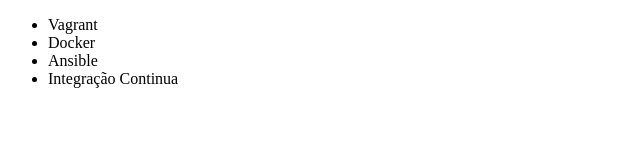
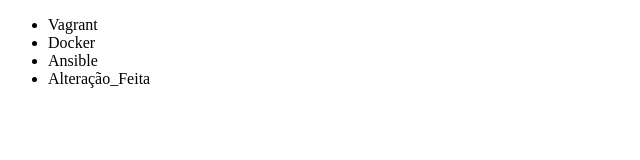
Before and after one commit to wagner-achcar/aulas_alura, a plain HTML site: page index.html in a window 1280 px wide. Shown: the full height of the page, 0-640 px from the left. Drawn offline with Linux system fonts and the light colour scheme.

Commit message:
Alteração feita no ultimo link <Alteração_Feita>

```diff
--- a/index.html
+++ b/index.html
@@ -9,7 +9,7 @@
         <li>Vagrant</li>
         <li>Docker</li>
         <li>Ansible</li>
-        <li>Integração Continua</li>
+        <li>Alteração_Feita</li>
     </ul>
 </body>
 </html>
```
